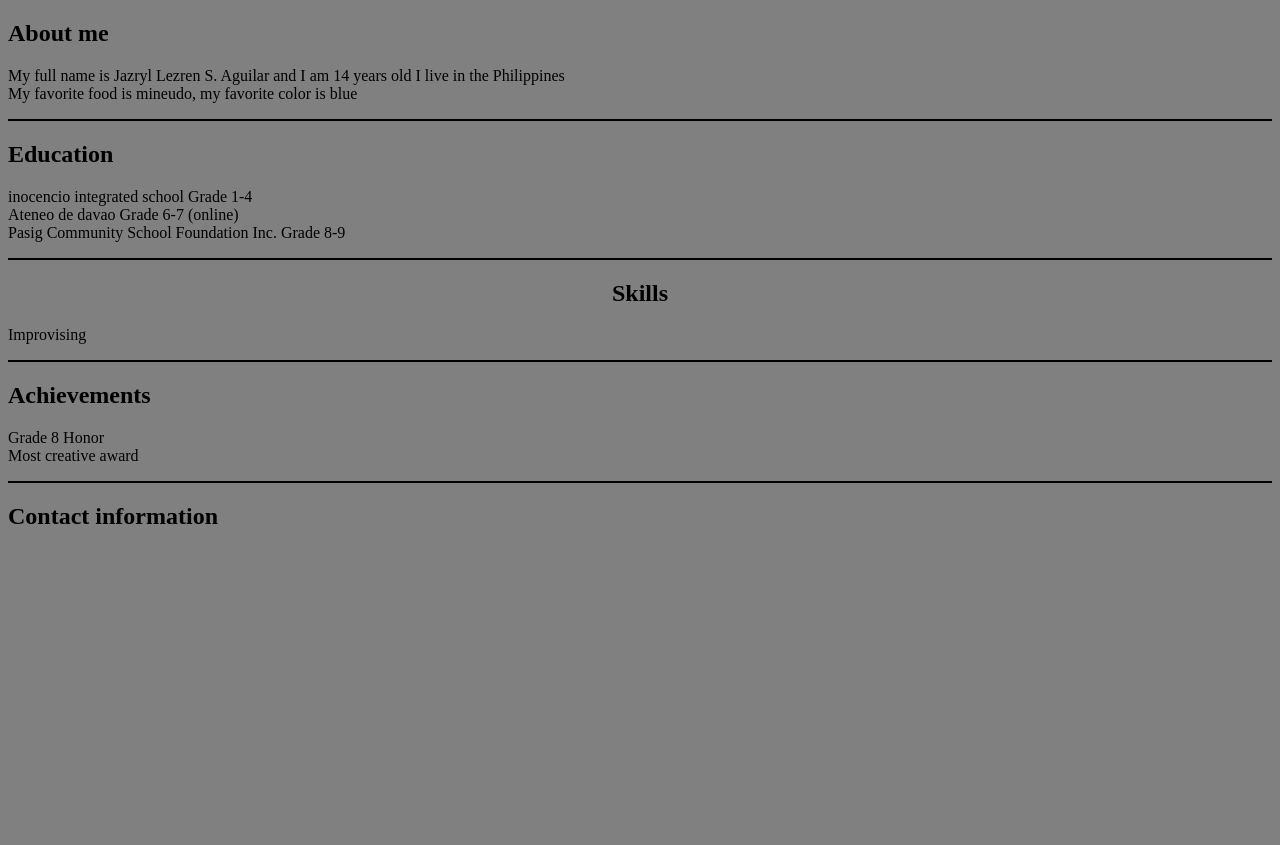
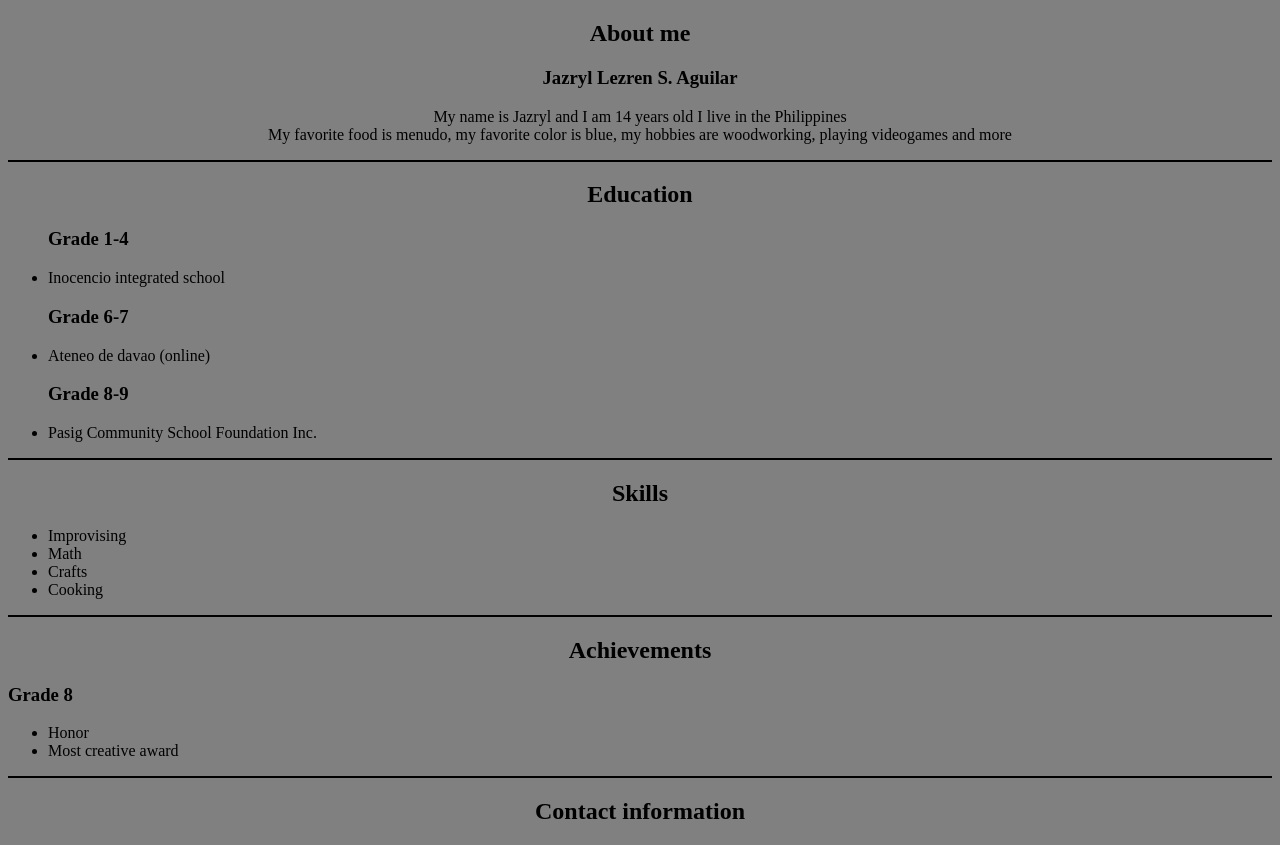
Before and after one commit to JazrylAguilar/my_resume, a plain HTML site: page index.html in a window 1280 px wide. Before the commit the page ends 800 px from the top, so only its background shows below. Drawn offline with Linux system fonts and the light colour scheme.

Commit message:
Update index.html

```diff
--- a/index.html
+++ b/index.html
@@ -3,29 +3,46 @@
 <head>
     <meta charset="UTF-8">
     <meta name="viewport" content="width=device-width, initial-scale=1.0">
-    <title>Jazryl Lezren S. Aguilar</title>
+    <title>Jazryl Aguilar's Resume</title>
 </head>
 <body bgcolor="grey">
-<h2>About me</h2>
-<p>My full name is Jazryl Lezren S. Aguilar and I am 14 years old I live in the Philippines
-<br> My favorite food is mineudo, my favorite color is blue</p>
+<h2 align="center">About me</h2>
+<h3 align="center">Jazryl Lezren S. Aguilar</h3>
+<p align="center">My name is Jazryl and I am 14 years old I live in the Philippines
+<br> My favorite food is menudo, my favorite color is blue, my hobbies are woodworking, playing videogames and more
+</p>
 
-<p></p>
 <hr color="black">
-<h2>Education</h2>
-<p>inocencio integrated school Grade 1-4
-<br>Ateneo de davao Grade 6-7 (online)
-<br>Pasig Community School Foundation Inc. Grade 8-9</p>
+<h2 align="center">Education</h2>
+<ul>
+    <h3>Grade 1-4</h3>
+    <li>Inocencio integrated school</li>
+    <h3>Grade 6-7</h3>
+    <li>Ateneo de davao (online)</li>
+    <h3>Grade 8-9</h3>
+    <li>Pasig Community School Foundation Inc.</li>
+</ul>
+
 <hr color="black">
 <h2 align="center">Skills</h2>
-<p>Improvising</p>
+<ul>
+    <li>Improvising</li>
+    <li>Math</li>
+    <li>Crafts</li>
+    <li>Cooking</li>
+</ul>
+
+
 <hr color="black">
-<h2>Achievements</h2>
-<p>Grade 8 Honor <br>
-Most creative award
-</p>
+<h2 align="center">Achievements</h2>
+<h3>Grade 8</h3>
+<ul>
+    <li>Honor</li>
+    <li>Most creative award</li>
+</ul>
+
 <hr color="black">
-<h2>Contact information</h2>
+<h2 align="center">Contact information</h2>
 
 </body>
 </html>
```
